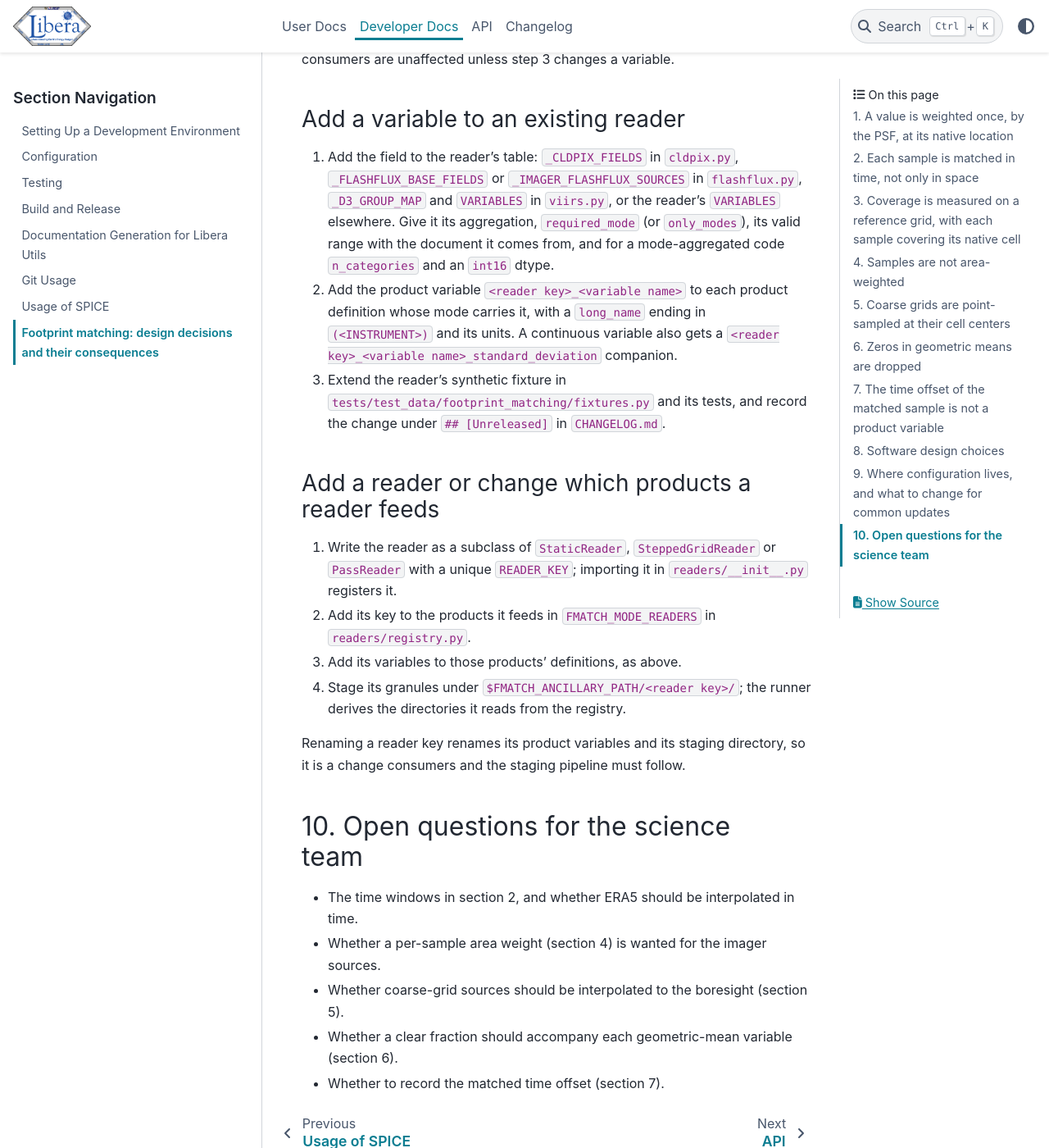
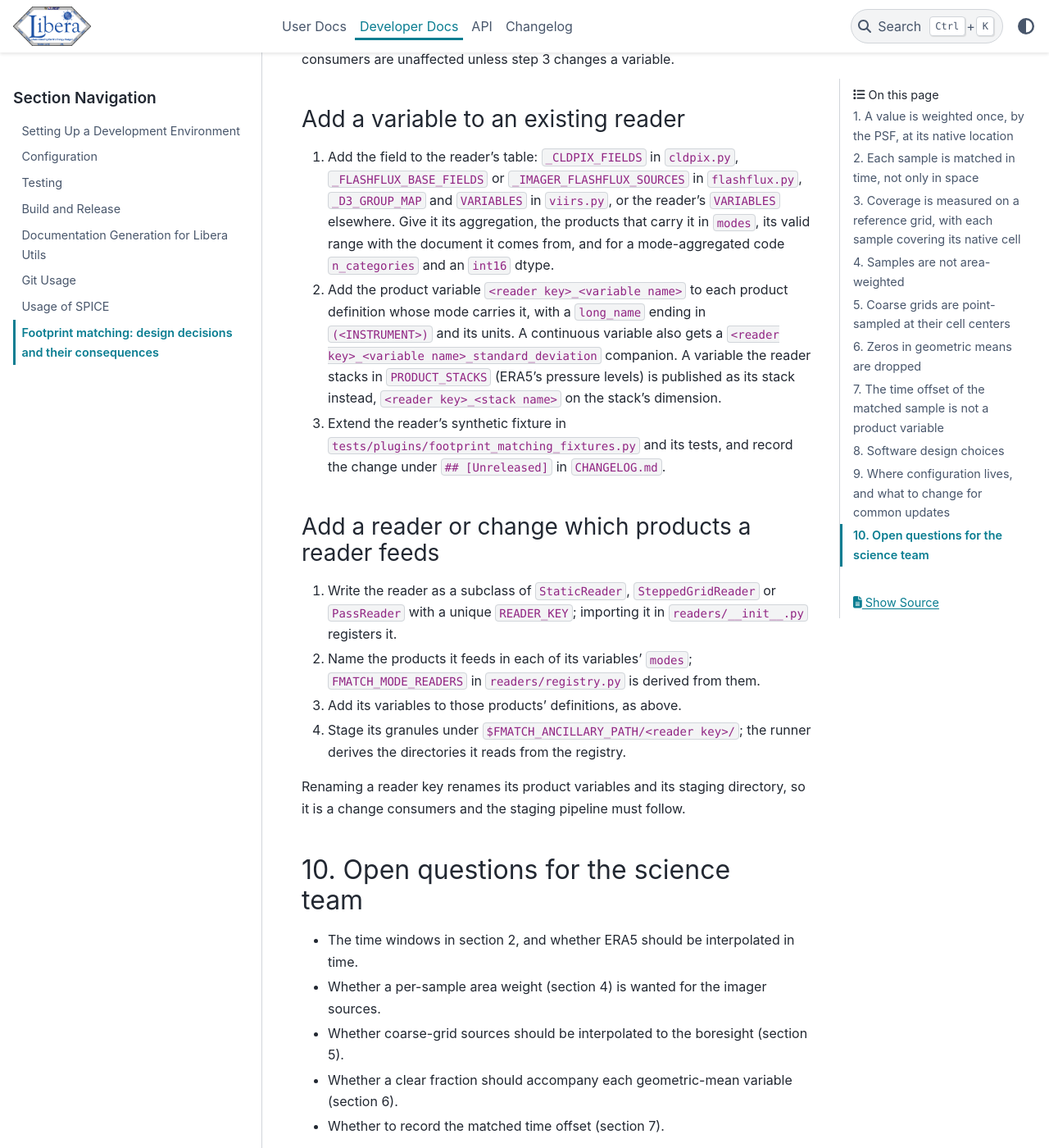
Before and after one commit to LASP-Libera/libera_utils, a Sphinx documentation site: the page built from doc/source/developer-docs/footprint_matching_design_decisions.md, in a window 1280 px wide and 1400 px high, scrolled down 8745 px. Shown: the whole window at 82% size. Built offline with Sphinx 7.4.7 and the PyData theme 0.15.4, drawn with Linux system fonts in a browser that asks for light colours.

Commit message:
Bring the FMATCH runners and their tests to the base's reader and manifest APIs
The base names the ERA5 single-level reader era5_surface, gates specs
with VariableSpec.modes, stacks the ERA5 pressure levels, keeps the
test fixtures in tests/plugins and lists manifest files as path strings:

- select_manifest_files_by_product_id iterates Manifest.files as paths
- The runner docstring stages ERA5 single-level granules under
  era5_surface/
- test_product.py derives the expected product variables from each
  reader's modes and ProductStacks, checks a stacked variable's
  PRESSURE_LEVEL dimension, uses the era5_surface key and a readers
  dict, gives _l1b_at the cone-angle rate the angular weigher needs,
  and drops TestSpecActiveInMode, whose function the base removed
- The runner tests import their fixtures from tests/plugins
- The design-decisions guide names modes, PRODUCT_STACKS, the derived
  FMATCH_MODE_READERS and the plugins fixture module
- Notebook 09 stages era5_surface, reads output manifests as paths and
  is re-run; its results are unchanged

Co-Authored-By: Claude Opus 5.5 <noreply@anthropic.com>

```diff
--- a/doc/source/developer-docs/footprint_matching_design_decisions.md
+++ b/doc/source/developer-docs/footprint_matching_design_decisions.md
@@ -283,20 +283,22 @@ unaffected unless step 3 changes a variable.
 1. Add the field to the reader's table: `_CLDPIX_FIELDS` in `cldpix.py`,
    `_FLASHFLUX_BASE_FIELDS` or `_IMAGER_FLASHFLUX_SOURCES` in `flashflux.py`, `_D3_GROUP_MAP` and
    `VARIABLES` in `viirs.py`, or the reader's `VARIABLES` elsewhere. Give it its
-   aggregation, `required_mode` (or `only_modes`), its valid range with the document it
+   aggregation, the products that carry it in `modes`, its valid range with the document it
    comes from, and for a mode-aggregated code `n_categories` and an `int16` dtype.
 2. Add the product variable `<reader key>_<variable name>` to each product definition
    whose mode carries it, with a `long_name` ending in `(<INSTRUMENT>)` and its units. A
    continuous variable also gets a `<reader key>_<variable name>_standard_deviation`
-   companion.
-3. Extend the reader's synthetic fixture in `tests/test_data/footprint_matching/fixtures.py`
+   companion. A variable the reader stacks in `PRODUCT_STACKS` (ERA5's pressure levels) is
+   published as its stack instead, `<reader key>_<stack name>` on the stack's dimension.
+3. Extend the reader's synthetic fixture in `tests/plugins/footprint_matching_fixtures.py`
    and its tests, and record the change under `## [Unreleased]` in `CHANGELOG.md`.
 
 ### Add a reader or change which products a reader feeds
 
 1. Write the reader as a subclass of `StaticReader`, `SteppedGridReader` or `PassReader`
    with a unique `READER_KEY`; importing it in `readers/__init__.py` registers it.
-2. Add its key to the products it feeds in `FMATCH_MODE_READERS` in `readers/registry.py`.
+2. Name the products it feeds in each of its variables' `modes`; `FMATCH_MODE_READERS` in
+   `readers/registry.py` is derived from them.
 3. Add its variables to those products' definitions, as above.
 4. Stage its granules under `$FMATCH_ANCILLARY_PATH/<reader key>/`; the runner derives the
    directories it reads from the registry.
```
Also changed, not shown: 5 other files.
